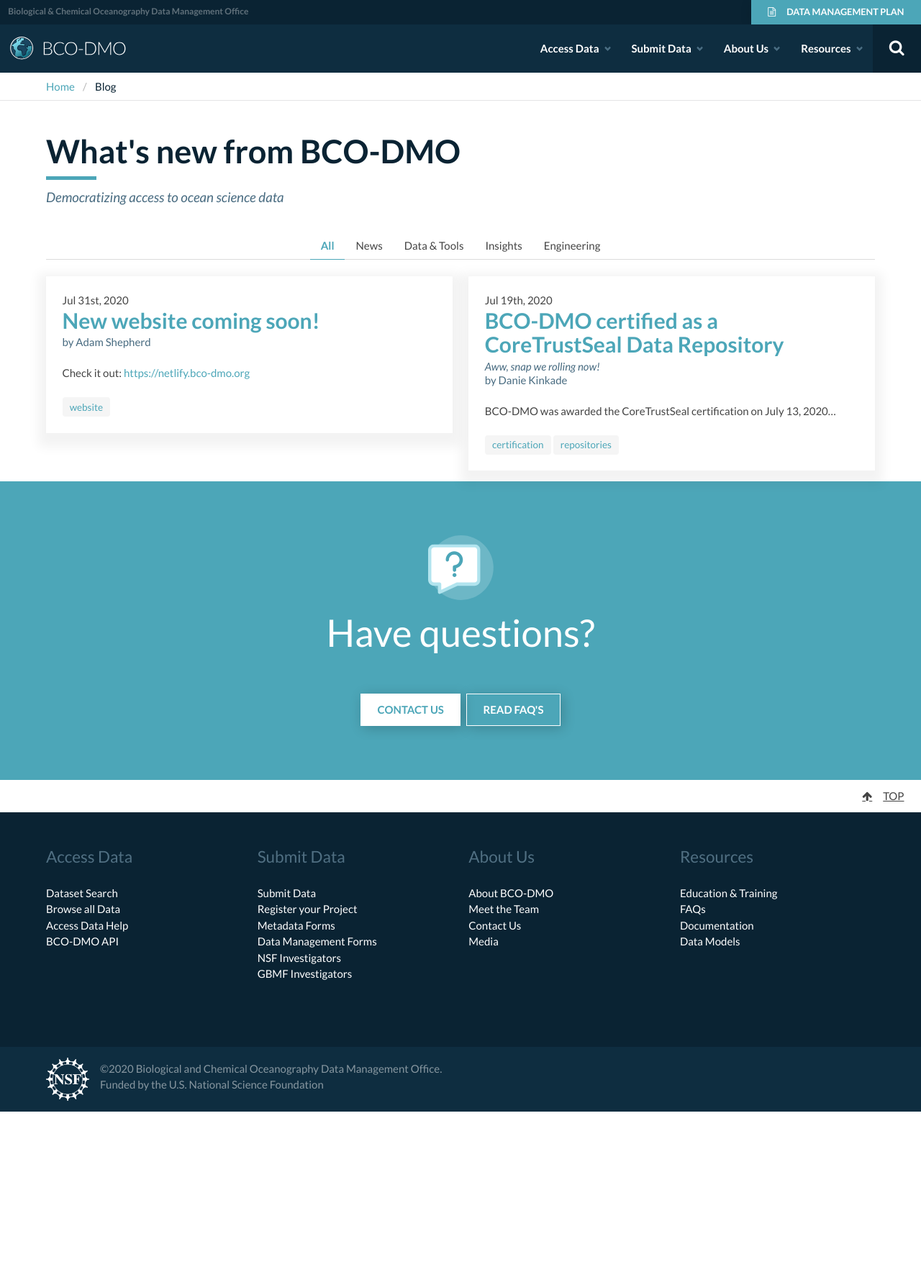
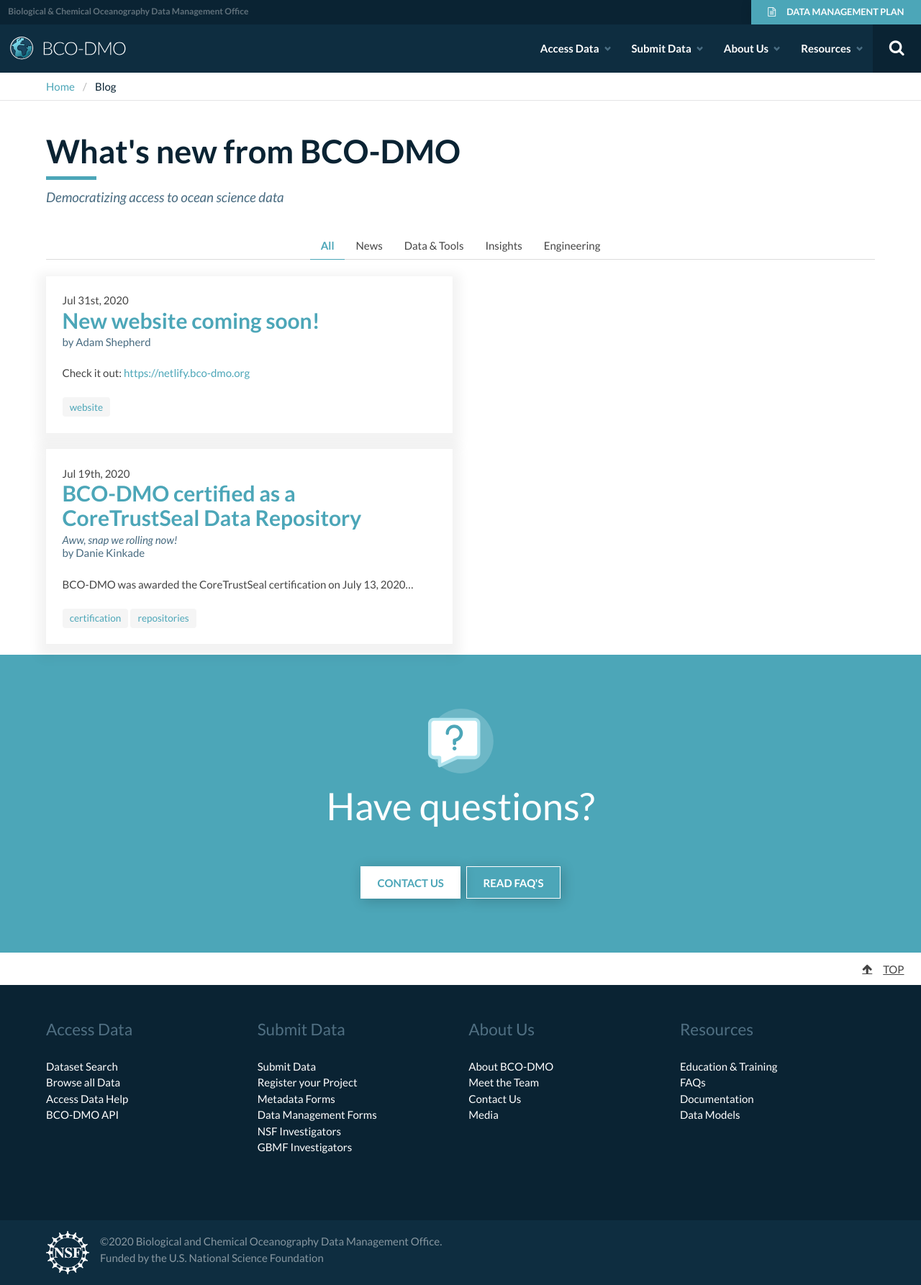
Before and after one commit to BCODMO/blog.bco-dmo.org, a Jekyll site: the page built from index.html, in a window 1280 px wide. Shown: the whole page at 72% size. Built offline with Jekyll 4.4.1, drawn with Linux system fonts in a browser that asks for light colours; before the commit the page ends 1545 px from its top, so only the background shows below that.

Commit message:
Update index.html

```diff
--- a/index.html
+++ b/index.html
@@ -23,11 +23,9 @@
   </div>
   <div class="columns">
   {% for post in site.posts %}
-    {% comment %} forloop.index - 1 becuase index starts at 1 {% endcomment %}
+    {% comment %} forloop.index - 1 because index starts at 1 {% endcomment %}
     {% assign remainder = forloop.index - 1 | modulo: 2 %}
-    {% assign new_row = remainder == 0 %}
-    <!-- New Row: {{ new_row }} and Counter: {{ forloop.index }} -->
-    {% if new_row == 1 and forloop.index != 1 %}
+    {% if remainder == 0 and forloop.index != 1 %}
       </div>
       <div class="columns">
     {% endif %}
```
